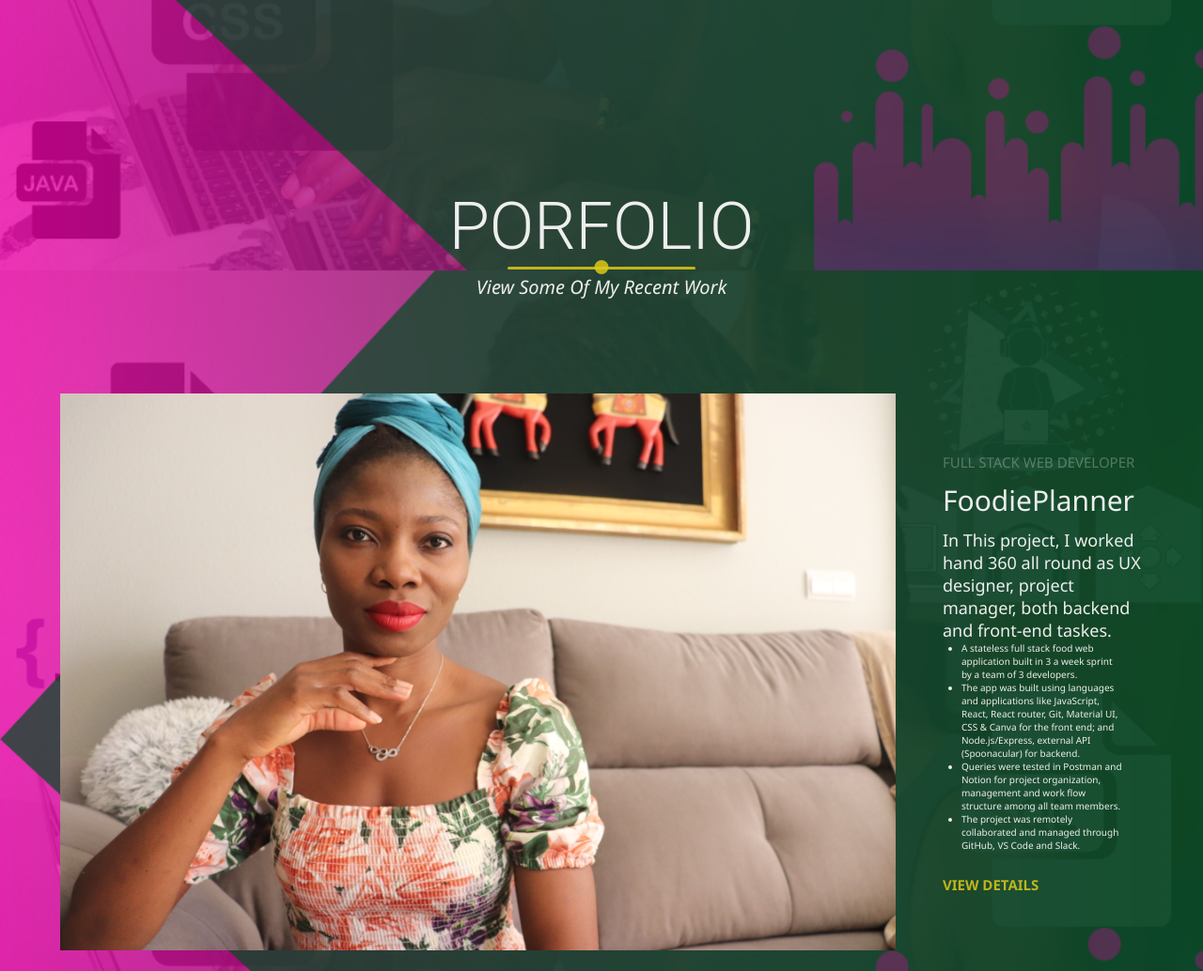
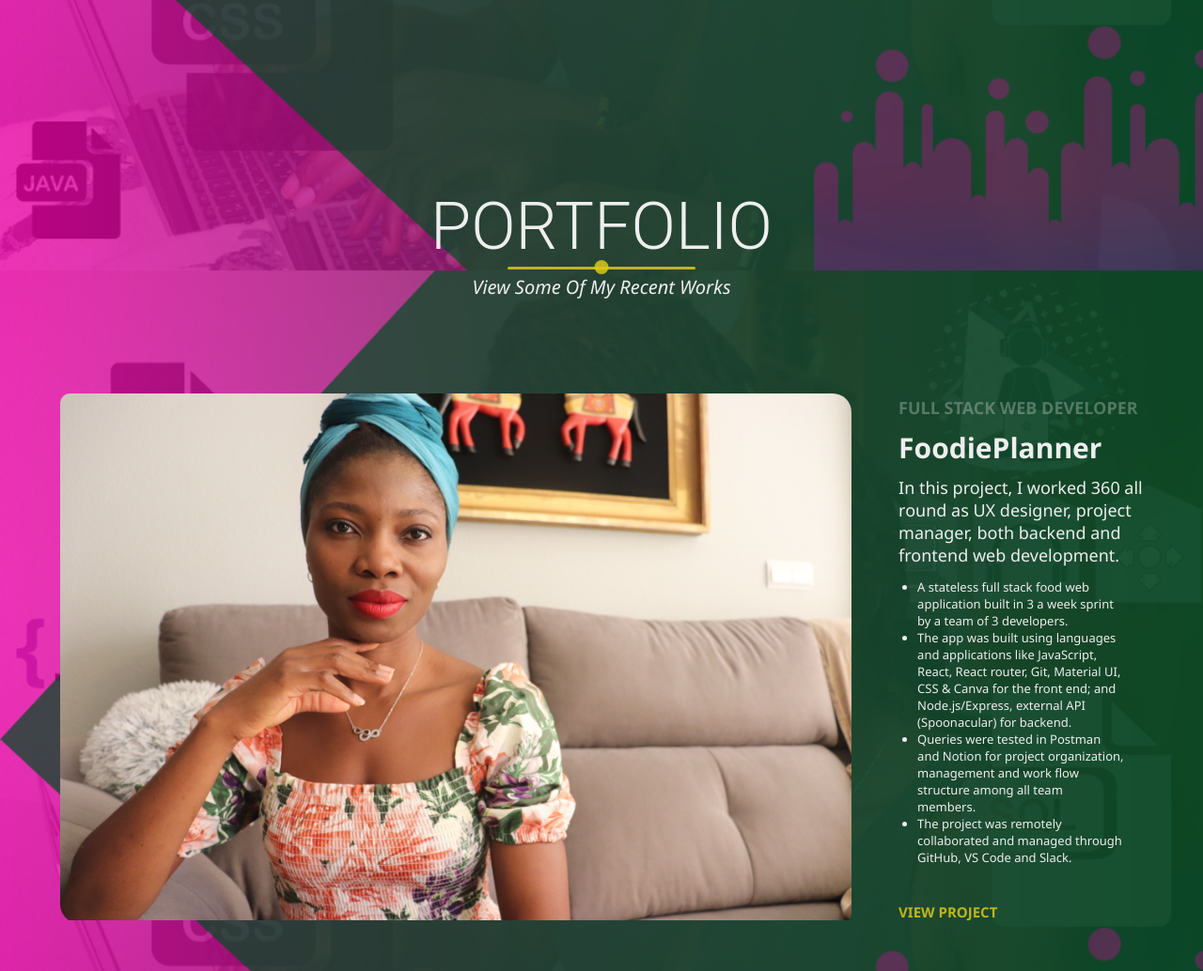
Before and after one commit to mimifitz/portfolio, a PHP site: page / in a window 1280 px wide. Shown: the part 3552-4586 px from the top of the page at 94% size. Run offline with PHP 8.4, Linux system fonts and the light colour scheme.

Commit message:
updated portfolio and added two project links

```diff
--- a/pages/index.html
+++ b/pages/index.html
@@ -160,10 +160,10 @@
                     </div>
     </section>
     <section class="portfolio" id="portfolio">
-        <div div class="container">
+        <div class="container">
             <div class="section-heading">
-                <h1>Porfolio </h1>
-                <h6>View Some Of My Recent Work</h6>
+                <h1>Portfolio </h1>
+                <h6>View Some Of My Recent Works</h6>
             </div>
             <div class="portfolio-item">
                 <div class="portfolio-img-has-margin-right">
@@ -172,8 +172,8 @@
                 <div class="portfolio-description">
                     <h6>Full Stack Web Developer</h6>
                     <h1>FoodiePlanner</h1>
-                    <p> In This project, I worked hand 360 all round as UX designer, project manager, both backend and
-                        front-end taskes.
+                    <p> In this project, I worked 360 all round as UX designer, project manager, both backend and
+                        frontend web development.
                     <ul>
                         <li> A stateless full stack food web application built in 3 a week sprint by a team of 3
                             developers. </li>
@@ -184,8 +184,10 @@
                             flow structure among all team members. </li>
                         <li> The project was remotely collaborated and managed through GitHub, VS Code and Slack. </li>
                     </ul>
+                    <br>
                     </p>
-                    <a href="#" class="cta"> View Details </a>
+                    <a href="http://foodie-planner-app.herokuapp.com/" target="_blank" rel="noopener noreferrer"
+                        class="cta"> View Project </a>
                 </div>
             </div>
             <div class="portfolio-item">
@@ -195,11 +197,11 @@
                     <p> kajiuysv hdsiudoib dubiuhue ureirhlwehifh euiuhiuhf iwhfukwhfu iewhfig wowo0wpoej tehj eytwij
                         leywilwquj hneikweuhggiwlhfh weifie euhilfwil hl ugwfyeehlf w kfuelhfiellfei ir ghwebi
                         elefneofie. </p>
-                    <a href="#" class="cta"> View Details </a>
+                    <a href="https://lacuracionholistica.herokuapp.com/Pages/index.html" target="_blank"
+                        rel="noopener noreferrer" class="cta"> View Project </a>
                 </div>
                 <div class="portfolio-img">
                     <img src="images\foto6.JPG" alt="">
-                </div>
                 </div>
             </div>
             <div class="portfolio-item">
@@ -210,9 +212,23 @@
                     <h6>Web Development</h6>
                     <h1>Blog Website</h1>
                     <p> kajiuysv hdsiudoib dubiuhue ureirhlwehifh euiuhiuhf iwhfukwhfu iewhfig wowo0wpoej tehj eytwij
-                    leywilwquj hneikweuhggiwlhfh weifie euhilfwil hl ugwfyeehlf w kfuelhfiellfei ir ghwebi elefneofie.
-                </p>
-                <a href="#" class="cta"> View Details </a>
+                        leywilwquj hneikweuhggiwlhfh weifie euhilfwil hl ugwfyeehlf w kfuelhfiellfei ir ghwebi
+                        elefneofie. </p>
+                    <a href="#" target="_blank" rel="noopener noreferrer" class="cta"> View Project </a>
+                </div>
+            </div>
+            <div class="portfolio-item">
+                <div class="portfolio-description">
+                    <h6>Web Development</h6>
+                    <h1>Massage Website</h1>
+                    <p> kajiuysv hdsiudoib dubiuhue ureirhlwehifh euiuhiuhf iwhfukwhfu iewhfig wowo0wpoej tehj eytwij
+                        leywilwquj hneikweuhggiwlhfh weifie euhilfwil hl ugwfyeehlf w kfuelhfiellfei ir ghwebi
+                        elefneofie. </p>
+                    <a href="#" target="_blank" rel="noopener noreferrer" class="cta"> View Project </a>
+                </div>
+                <div class="portfolio-img">
+                    <img src="images\foto6.JPG" alt="">
+                </div>
             </div>
         </div>
     </section>
--- a/pages/style.css
+++ b/pages/style.css
@@ -96,10 +96,6 @@ img{
     font-weight: 300;
     font-style: italic;
 }
-.portfolio-img-has-margin-right{
-margin-right: 5rem;
-}
-
 
 /*Start header*/
 
@@ -373,23 +369,25 @@ margin-bottom:5rem;
     margin-bottom: 0;
 
 }
-.profile-img{
-    flex: 1;
 
-}
 
 .portfolio-description h1{
     font-size: 3rem;
-    font-weight: 300;
+    font-weight: 700;
     margin: 1rem 0;
 }
 
 
 .portfolio-description h6{
-   font-size: 1.5rem;
+   font-size: 1.8rem;
    text-transform: uppercase;
-   font-weight: 300;
+   font-weight: 700;
    opacity: 0.3;
+}
+
+.portfolio-description ul{
+    font-size: 1.3rem;
+    margin-top: 1em;
 }
 
 
@@ -405,9 +403,21 @@ margin-bottom:5rem;
 
 .portfolio-description .cta:hover{
 color: #ff00b3;
+}
 
+.portfolio-img-has-margin-right {
+    margin-right: 5rem;
+border-radius: 10px 20px;
+overflow: hidden;
 
 }
+.portfolio-img {
+    margin-left: 5rem;
+    border-radius: 10px;
+    overflow: hidden;
+
+}
+
 
 /*End portfolio*/
 
```
Lines whose indentation alone changed are shown as unchanged.
